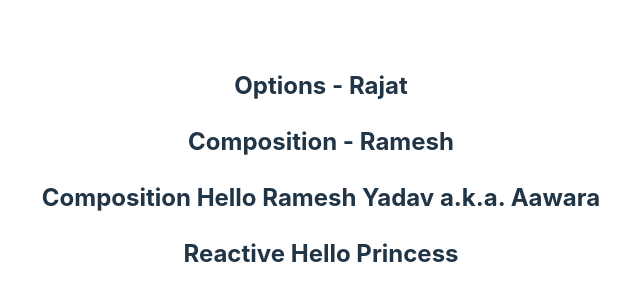
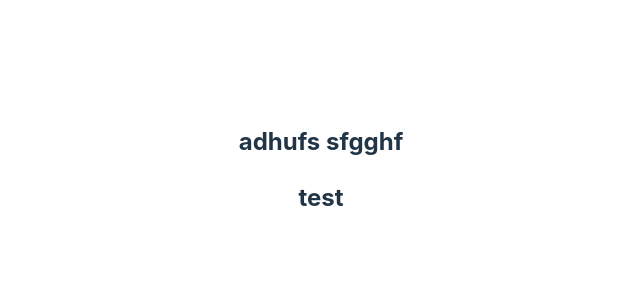
Before and after one commit to rajatk-31/vue-learn, a Vue app in the folder vue-compositions/: page / in a window 1280 px wide. Shown: the part 230-530 px from the top of the page, without its empty margins (319-959 px from the left). Built offline with nearby package versions, Linux system fonts and the light colour scheme.

Commit message:
Reactivity and torefs

```diff
--- a/vue-compositions/src/App.vue
+++ b/vue-compositions/src/App.vue
@@ -1,10 +1,12 @@
 <script setup>
-import Data from "./components/Data.vue";
+import Demo1 from "./components/Demo1.vue";
+import Demo2 from "./components/Demo2.vue";
 </script>
 
 <template>
   <div>
-    <Data></Data>
+    <Demo2></Demo2>
+    <Demo1></Demo1>
   </div>
 </template>
 
--- /dev/null
+++ b/vue-compositions/src/components/Demo1.vue
@@ -0,0 +1,24 @@
+<template>
+  <div>
+    <h2>{{ name }}</h2>
+  </div>
+</template>
+
+<script>
+import { ref } from "vue";
+export default {
+  name: "Demo1",
+  setup() {
+    let name = ref("Vishwas");
+    setTimeout(() => {
+      name.value = "test";
+      console.log(name);
+    }, 2000);
+    return {
+      name,
+    };
+  },
+};
+</script>
+
+<style scoped></style>
--- /dev/null
+++ b/vue-compositions/src/components/Demo2.vue
@@ -0,0 +1,29 @@
+<template>
+  <div>
+    <h2>{{ fname }} {{ lname }}</h2>
+  </div>
+</template>
+
+<script>
+import { reactive, toRefs } from "vue";
+export default {
+  name: "Demo2",
+  setup() {
+    const state = reactive({
+      fname: "rajat",
+      lname: "yadav",
+    });
+
+    setTimeout(() => {
+      state.fname = "adhufs";
+      state.lname = "sfgghf";
+    }, 2000);
+    // return {
+    //   state,
+    // };
+    return toRefs(state);
+  },
+};
+</script>
+
+<style scoped></style>
```
